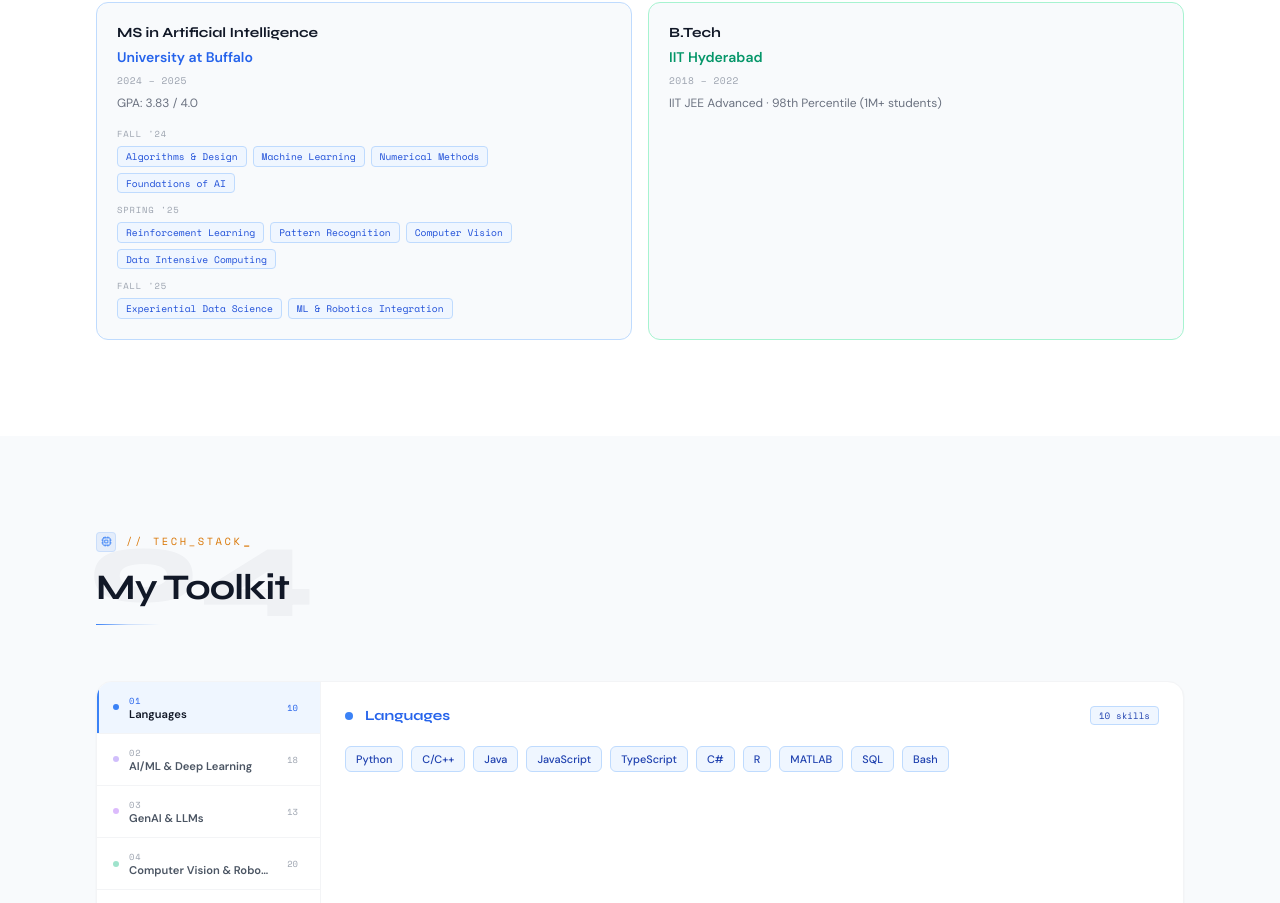
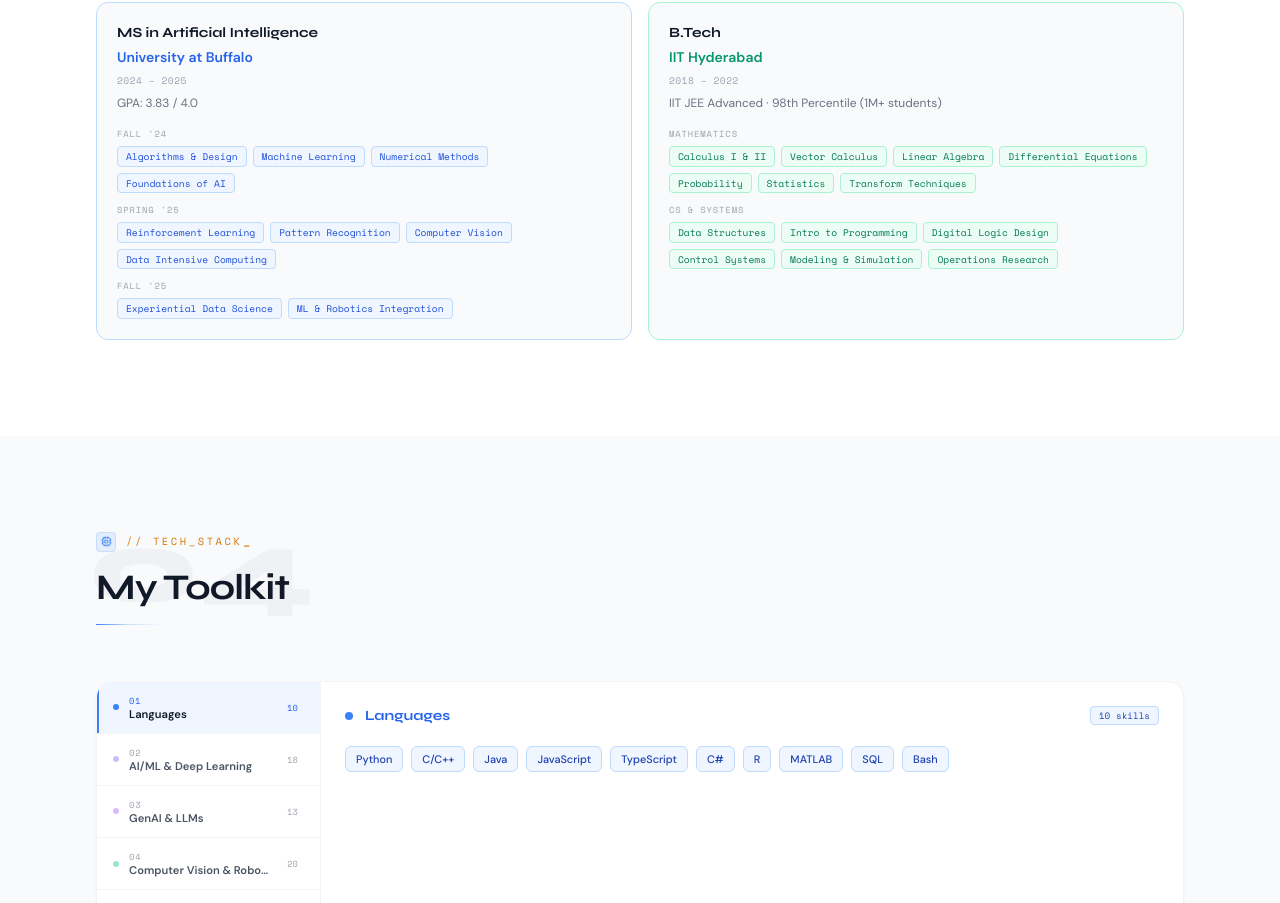
Before and after one commit to swarat17/swarat17.github.io, a Next.js app: page / in a window 1280 px wide. Shown: the part 4195-5098 px from the top of the page. Built offline with nearby package versions, Linux system fonts and the light colour scheme.

Commit message:
more courses

```diff
--- a/src/components/Experience.js
+++ b/src/components/Experience.js
@@ -124,6 +124,12 @@ const education = [
     detail: 'IIT JEE Advanced · 98th Percentile (1M+ students)',
     color: 'text-emerald-600 dark:text-emerald-400',
     border: 'border-emerald-200 dark:border-emerald-500/15 hover:border-emerald-400/40 dark:hover:border-emerald-500/30',
+    courses: [
+      { term: 'Mathematics', items: ['Calculus I & II', 'Vector Calculus', 'Linear Algebra', 'Differential Equations', 'Probability', 'Statistics', 'Transform Techniques'] },
+      { term: 'CS & Systems', items: ['Data Structures', 'Intro to Programming', 'Digital Logic Design', 'Control Systems', 'Modeling & Simulation', 'Operations Research'] },
+    ],
+    pillStyle: 'border-emerald-200 dark:border-emerald-500/20 text-emerald-700 dark:text-emerald-300 bg-emerald-50 dark:bg-emerald-500/10',
+    termColor: 'text-gray-400 dark:text-slate-500',
   },
 ]
 
@@ -245,7 +251,7 @@ export default function Experience() {
                           <p className="font-mono text-[0.55rem] tracking-widest text-gray-400 dark:text-slate-500 uppercase mb-1.5">{g.term}</p>
                           <div className="flex flex-wrap gap-1.5">
                             {g.items.map((c) => (
-                              <span key={c} className="font-mono text-[0.6rem] px-2 py-0.5 rounded border border-blue-200 dark:border-blue-500/20 text-blue-700 dark:text-blue-300 bg-blue-50 dark:bg-blue-500/10">
+                              <span key={c} className={`font-mono text-[0.6rem] px-2 py-0.5 rounded border ${edu.pillStyle || 'border-blue-200 dark:border-blue-500/20 text-blue-700 dark:text-blue-300 bg-blue-50 dark:bg-blue-500/10'}`}>
                                 {c}
                               </span>
                             ))}
```
